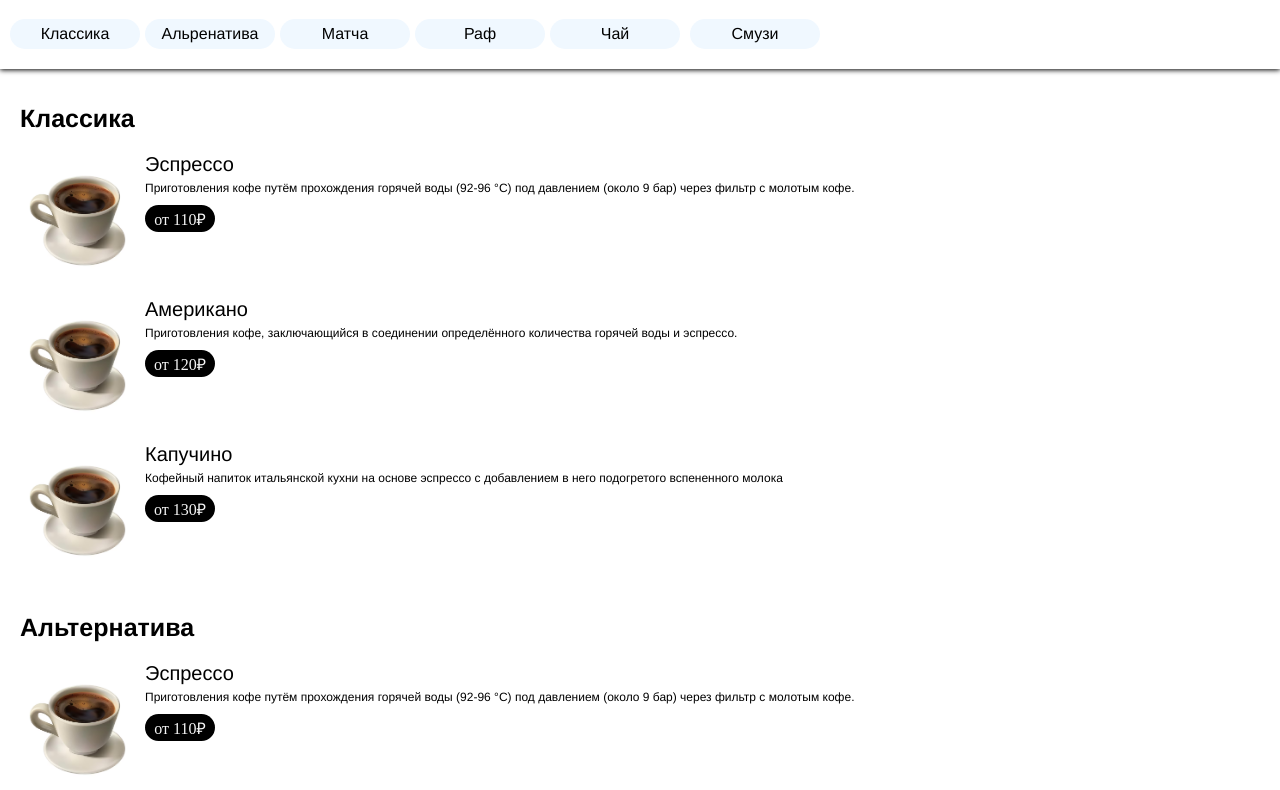
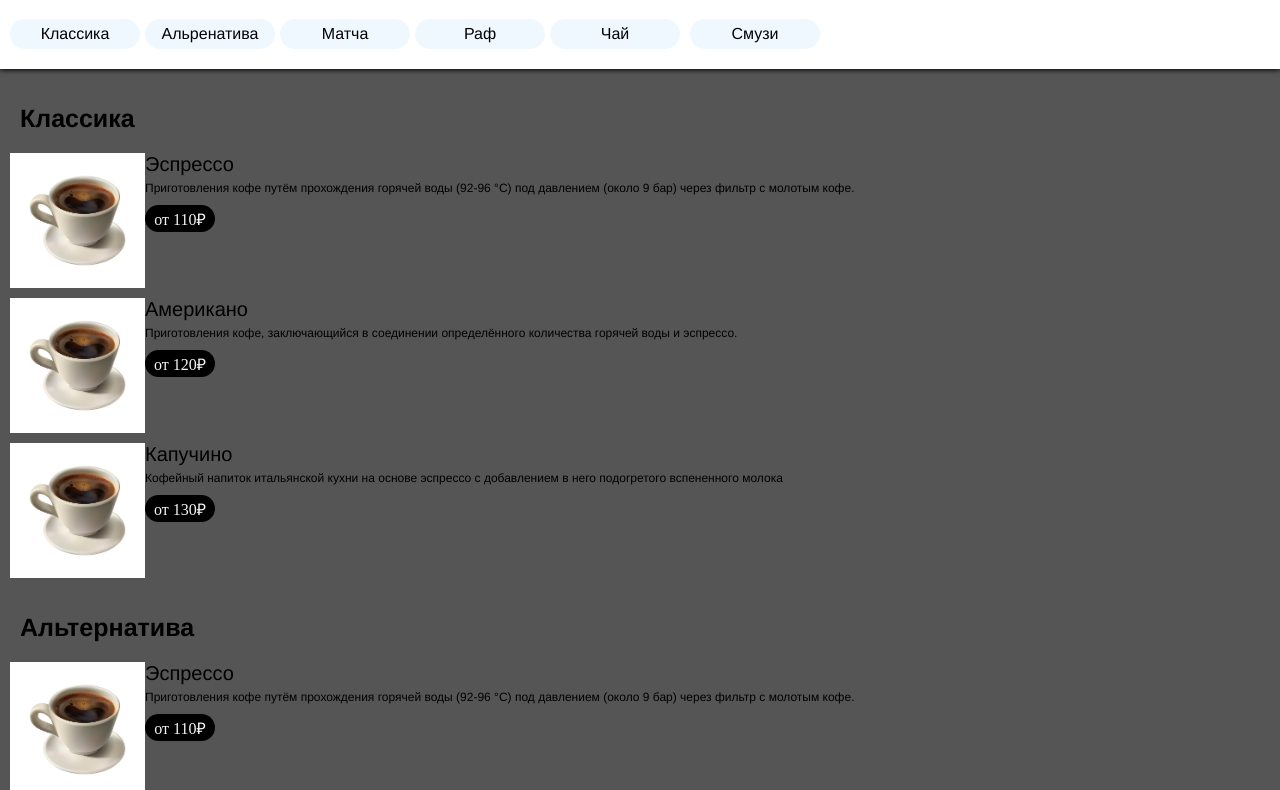
Before and after one commit to VMolo4ke/MyCoffe, a plain HTML site: page index.html in a window 1280 px wide. Shown: the part 71-861 px from the top of the page. Drawn offline with Linux system fonts and the light colour scheme.

Commit message:
Update style.css

```diff
--- a/css/style.css
+++ b/css/style.css
@@ -2,7 +2,7 @@ body {
   padding: 10px;
   margin: 0;
   overflow-x: hidden;
-  background-color: #fff;
+  background-color: #555;
 }
 
 .header {
```
